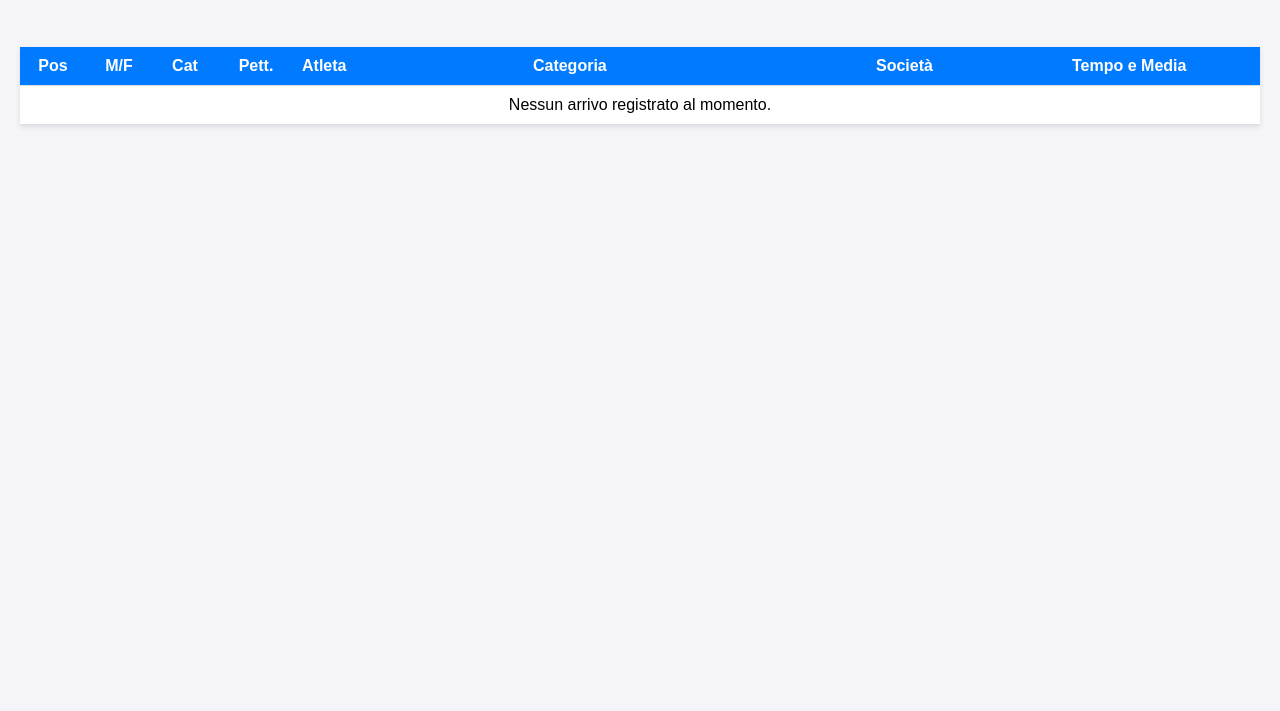
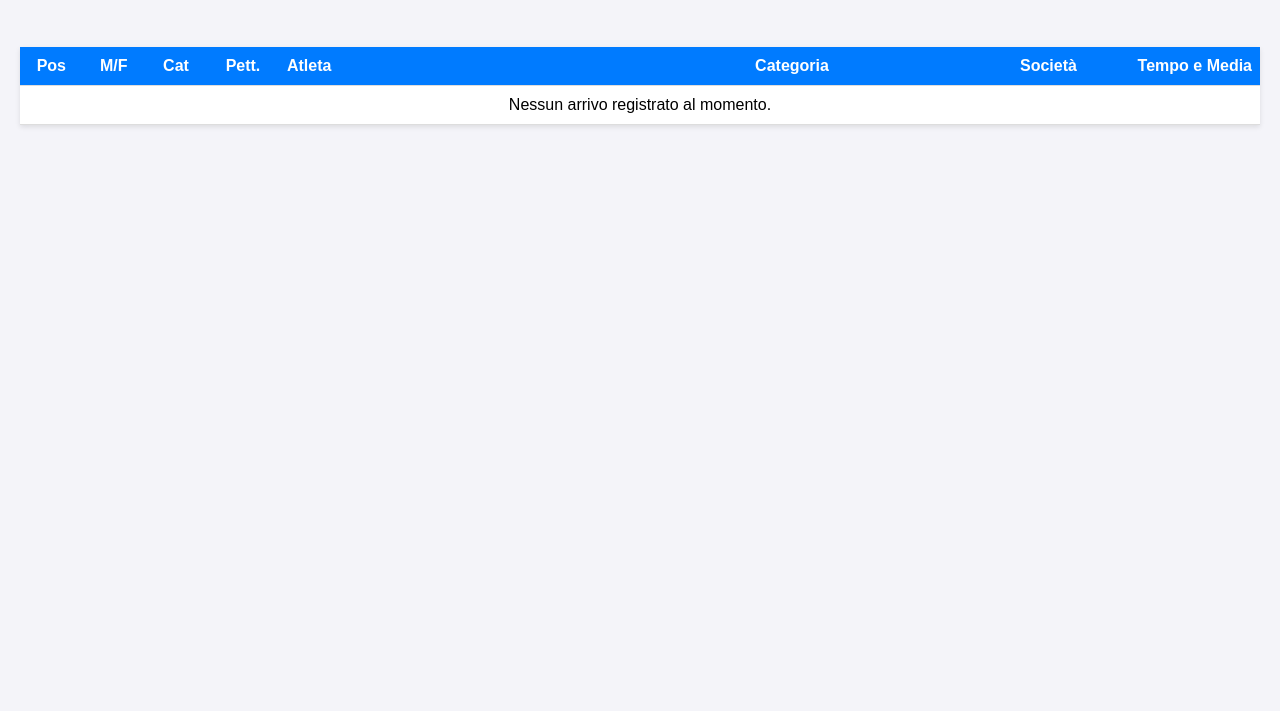
Before and after one commit to Bigpapero55/gara-live, a plain HTML site: page index.html in a window 1280 px wide. Shown: the part 89-800 px from the top of the page. Drawn offline with Linux system fonts and the light colour scheme; no server answers.

Commit message:
Refactor index.html for improved layout and styles
Updated the HTML structure and styles for better layout and responsiveness.

```diff
--- a/index.html
+++ b/index.html
@@ -31,13 +31,17 @@
         th { background-color: #007BFF; color: white; position: sticky; top: 0; }
         tr:nth-child(even) { background-color: #f8f9fa; }
 
-        /* Larghezze fisse per le colonne */
+        /* Larghezze fisse per evitare buchi neri */
         th:nth-child(1), td:nth-child(1) { width: 50px; text-align: center; } /* Pos */
         th:nth-child(2), td:nth-child(2) { width: 50px; text-align: center; } /* M/F */
         th:nth-child(3), td:nth-child(3) { width: 50px; text-align: center; } /* Cat */
         th:nth-child(4), td:nth-child(4) { width: 60px; text-align: center; } /* Pett. */
-        th:nth-child(7), td:nth-child(7) { width: 180px; } /* Società */
-        th:nth-child(8), td:nth-child(8) { width: 180px; font-weight: bold; } /* Tempo */
+
+        /* Atleta prende il 30% della tabella, Categoria e Società si stringono a destra */
+        th:nth-child(5), td:nth-child(5) { width: 30%; }
+        th:nth-child(6), td:nth-child(6) { width: 15%; text-align: right; } /* Categoria */
+        th:nth-child(7), td:nth-child(7) { width: 20%; text-align: right; } /* Società */
+        th:nth-child(8), td:nth-child(8) { width: 180px; text-align: right; font-weight: bold; } /* Tempo */
     </style>
 </head>
 <body>
@@ -58,8 +62,8 @@
                 <th>Cat</th>
                 <th>Pett.</th>
                 <th>Atleta</th>
-                <th>Categoria</th> <!-- Qui, subito dopo Atleta -->
-                <th>Società</th>   <!-- Qui, dopo Categoria -->
+                <th>Categoria</th>
+                <th>Società</th>
                 <th>Tempo e Media</th>
             </tr>
         </thead>
@@ -241,8 +245,8 @@
                         <td>${atleta.pos_cat ?? ""}</td>
                         <td>${atleta.pettorale ?? ""}</td>
                         <td>${atleta.nome ?? ""}</td>
-                        <td>${atleta.cat_nome ?? ""}</td> <!-- Categoria -->
-                        <td>${atleta.societa ?? ""}</td>  <!-- Società -->
+                        <td>${atleta.cat_nome ?? ""}</td>
+                        <td>${atleta.societa ?? ""}</td>
                         <td><b>${atleta.tempo ?? ""}</b></td>
                     </tr>`;
             }
```
